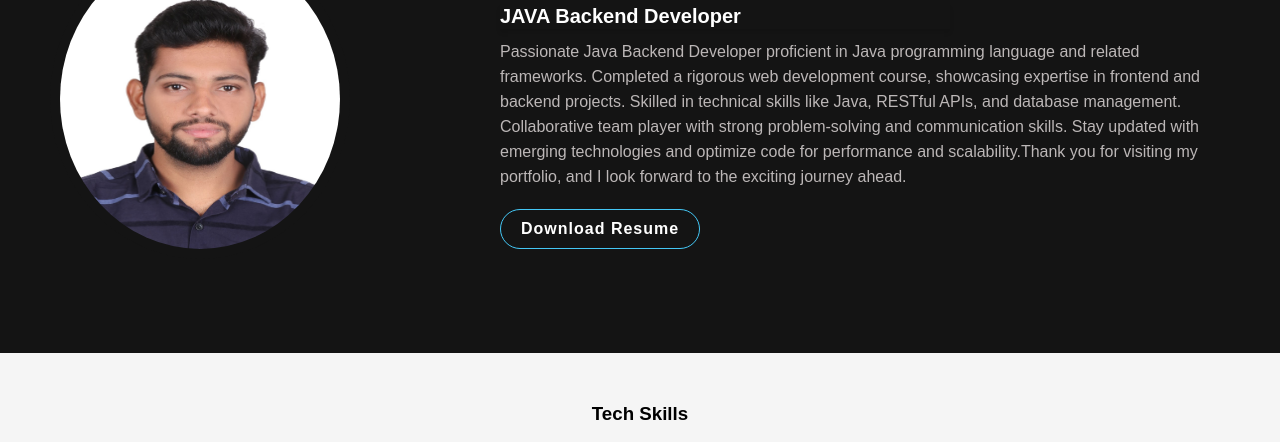
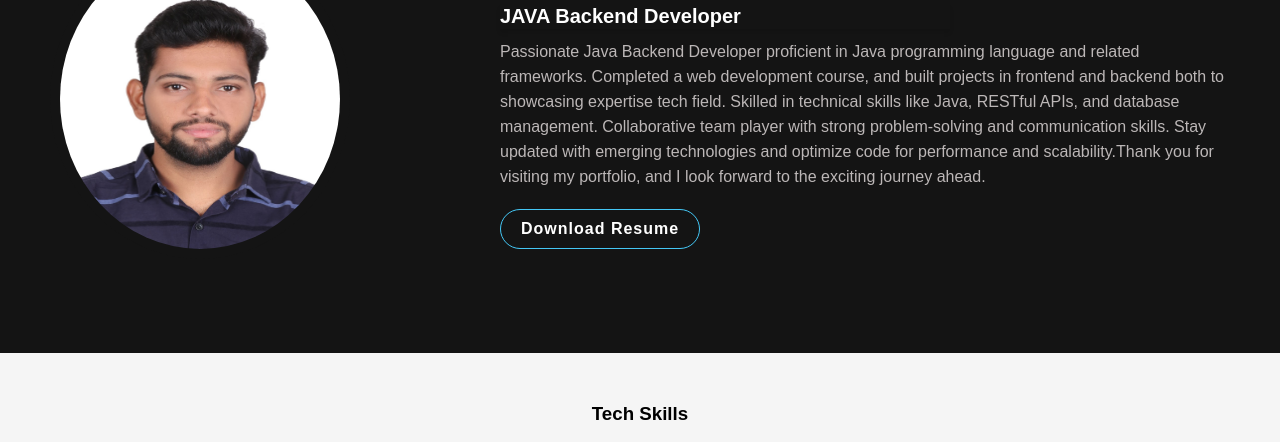
Before and after one commit to krishna98oza/krishna98oza.github.io, a plain HTML site: page index.html in a window 1280 px wide. Shown: the part 131-573 px from the top of the page. Drawn offline with Linux system fonts and the light colour scheme; files whose address does not match are found by name.

Commit message:
tech word added

```diff
--- a/index.html
+++ b/index.html
@@ -37,7 +37,7 @@
     <section id="about" class="about section">
       <h2 id="user-detail-name">About Krishna Oza</h2>
       <h2 class="profession"></h2>
-      <p id="user-detail-intro">Passionate Java Backend Developer proficient in Java programming language and related frameworks. Completed a rigorous web development course, showcasing expertise in frontend and backend projects. Skilled in technical skills like Java, RESTful APIs, and database management. Collaborative team player with strong problem-solving and communication skills. Stay updated with emerging technologies and optimize code for performance and scalability.Thank you for visiting my portfolio, and I look forward to the exciting journey ahead.</p>
+      <p id="user-detail-intro">Passionate Java Backend Developer proficient in Java programming language and related frameworks. Completed a web development course, and built projects in frontend and backend both to showcasing expertise tech field. Skilled in technical skills like Java, RESTful APIs, and database management. Collaborative team player with strong problem-solving and communication skills. Stay updated with emerging technologies and optimize code for performance and scalability.Thank you for visiting my portfolio, and I look forward to the exciting journey ahead.</p>
       <!-- <p id="tech">Tech Tech tech tech</p> -->
       <!-- <a class="nav-link resume" href="./resorces/Krishna-Oza-Resume.pdf" download="" onclick="window.open('https://drive.google.com/file/d/1vX0JHIkQYlH5KX3QBv7lFPTpCWJjHwWh/view?usp=drive_link', '_blank')" target="_blank">
         <button  id="resume-button-2" >Download Resume</button>
```
